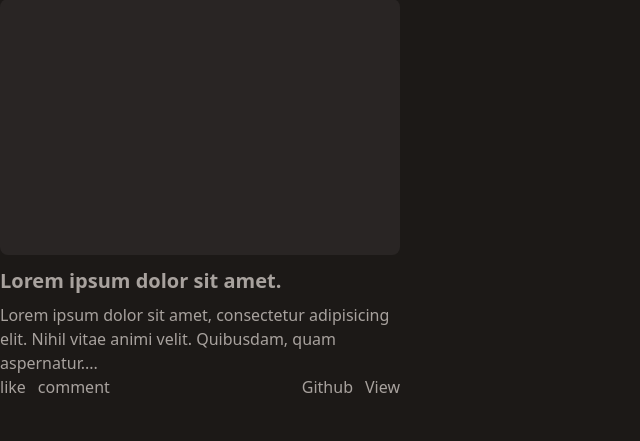
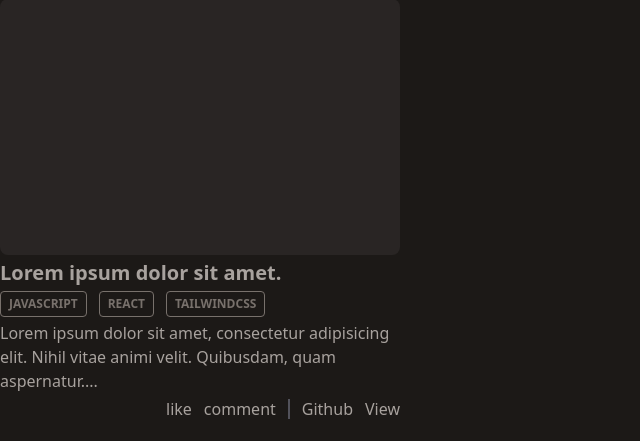
Before and after one commit to usmaarn/portfolio, a Flask app: page / in a window 1280 px wide. Shown: the part 1203-1644 px from the top of the page, without its empty margins (0-640 px from the left). Before the commit the page ends 1596 px from the top, so only its background shows below. Run offline with Flask 3, Linux system fonts and the light colour scheme.

Commit message:
2024-03-27 09:30:36.120774 - 007e1ef0-196f-42b7-8e06-077d86d9bb62

```diff
--- a/portfolio/static/css/app.css
+++ b/portfolio/static/css/app.css
@@ -714,12 +714,32 @@ video {
   height: 16rem;
 }
 
+.h-5 {
+  height: 1.25rem;
+}
+
 .min-h-screen {
   min-height: 100vh;
 }
 
 .w-20 {
   width: 5rem;
+}
+
+.w-2 {
+  width: 0.5rem;
+}
+
+.w-1 {
+  width: 0.25rem;
+}
+
+.w-0 {
+  width: 0px;
+}
+
+.w-0\.5 {
+  width: 0.125rem;
 }
 
 .max-w-screen-xl {
@@ -736,6 +756,10 @@ video {
 
 .items-center {
   align-items: center;
+}
+
+.justify-end {
+  justify-content: flex-end;
 }
 
 .gap-10 {
@@ -756,8 +780,18 @@ video {
   margin-bottom: calc(0.75rem * var(--tw-space-y-reverse));
 }
 
+.space-y-1 > :not([hidden]) ~ :not([hidden]) {
+  --tw-space-y-reverse: 0;
+  margin-top: calc(0.25rem * calc(1 - var(--tw-space-y-reverse)));
+  margin-bottom: calc(0.25rem * var(--tw-space-y-reverse));
+}
+
 .rounded-lg {
   border-radius: 0.5rem;
+}
+
+.rounded {
+  border-radius: 0.25rem;
 }
 
 .border {
@@ -766,6 +800,10 @@ video {
 
 .border-b {
   border-bottom-width: 1px;
+}
+
+.border-r {
+  border-right-width: 1px;
 }
 
 .border-dashed {
@@ -782,6 +820,16 @@ video {
   border-color: rgb(63 63 70 / var(--tw-border-opacity));
 }
 
+.border-stone-700 {
+  --tw-border-opacity: 1;
+  border-color: rgb(68 64 60 / var(--tw-border-opacity));
+}
+
+.border-stone-600 {
+  --tw-border-opacity: 1;
+  border-color: rgb(87 83 78 / var(--tw-border-opacity));
+}
+
 .bg-green-500 {
   --tw-bg-opacity: 1;
   background-color: rgb(34 197 94 / var(--tw-bg-opacity));
@@ -795,6 +843,21 @@ video {
 .bg-stone-900 {
   --tw-bg-opacity: 1;
   background-color: rgb(28 25 23 / var(--tw-bg-opacity));
+}
+
+.bg-zinc-700 {
+  --tw-bg-opacity: 1;
+  background-color: rgb(63 63 70 / var(--tw-bg-opacity));
+}
+
+.bg-zinc-600 {
+  --tw-bg-opacity: 1;
+  background-color: rgb(82 82 91 / var(--tw-bg-opacity));
+}
+
+.bg-stone-700 {
+  --tw-bg-opacity: 1;
+  background-color: rgb(68 64 60 / var(--tw-bg-opacity));
 }
 
 .p-2 {
@@ -813,6 +876,16 @@ video {
 .py-2 {
   padding-top: 0.5rem;
   padding-bottom: 0.5rem;
+}
+
+.px-2 {
+  padding-left: 0.5rem;
+  padding-right: 0.5rem;
+}
+
+.py-1 {
+  padding-top: 0.25rem;
+  padding-bottom: 0.25rem;
 }
 
 .text-4xl {
@@ -835,6 +908,11 @@ video {
   line-height: 1.75rem;
 }
 
+.text-xs {
+  font-size: 0.75rem;
+  line-height: 1rem;
+}
+
 .font-bold {
   font-weight: 700;
 }
@@ -851,6 +929,14 @@ video {
   font-weight: 600;
 }
 
+.font-medium {
+  font-weight: 500;
+}
+
+.uppercase {
+  text-transform: uppercase;
+}
+
 .text-black {
   --tw-text-opacity: 1;
   color: rgb(0 0 0 / var(--tw-text-opacity));
@@ -864,6 +950,46 @@ video {
 .text-white {
   --tw-text-opacity: 1;
   color: rgb(255 255 255 / var(--tw-text-opacity));
+}
+
+.text-stone-300 {
+  --tw-text-opacity: 1;
+  color: rgb(214 211 209 / var(--tw-text-opacity));
+}
+
+.text-stone-500 {
+  --tw-text-opacity: 1;
+  color: rgb(120 113 108 / var(--tw-text-opacity));
+}
+
+.text-stone-400 {
+  --tw-text-opacity: 1;
+  color: rgb(168 162 158 / var(--tw-text-opacity));
+}
+
+.text-stone-900 {
+  --tw-text-opacity: 1;
+  color: rgb(28 25 23 / var(--tw-text-opacity));
+}
+
+.text-stone-700 {
+  --tw-text-opacity: 1;
+  color: rgb(68 64 60 / var(--tw-text-opacity));
+}
+
+.text-stone-600 {
+  --tw-text-opacity: 1;
+  color: rgb(87 83 78 / var(--tw-text-opacity));
+}
+
+.hover\:bg-stone-500:hover {
+  --tw-bg-opacity: 1;
+  background-color: rgb(120 113 108 / var(--tw-bg-opacity));
+}
+
+.hover\:text-stone-900:hover {
+  --tw-text-opacity: 1;
+  color: rgb(28 25 23 / var(--tw-text-opacity));
 }
 
 .hover\:underline:hover {
--- a/portfolio/templates/parts/home/projects.html
+++ b/portfolio/templates/parts/home/projects.html
@@ -2,20 +2,27 @@
     <h3 class="heading">Some Projects of mine</h3>
 
     <div class="grid md:grid-cols-2 lg:grid-cols-3 gap-10">
-        <div class="space-y-3">
+        <div class="space-y-1">
             <div class="h-64 bg-stone-800 rounded-lg"></div>
-            <div class="">
-                <h4 class="mb-2 text-xl font-bold ">
+            <div class="space-y-1">
+                <h4 class="text-xl font-bold ">
                     <a href="#" class="hover:underline">Lorem ipsum dolor sit amet.</a>
                 </h4>
-                <p class="">
+                <div class="flex items-center gap-3 uppercase font-medium text-xs">
+                    {% for skill in ['javascript', 'react', 'tailwindcss'] %}
+                    <a href="#"
+                        class="px-2 py-1 rounded border border-stone-500 text-stone-500 font-semibold hover:bg-stone-500 hover:text-stone-900">{{skill}}</a>
+                    {% endfor %}
+                </div>
+                <p class="mb-2">
                     Lorem ipsum dolor sit amet, consectetur adipisicing elit. Nihil vitae animi velit. Quibusdam, quam
                     aspernatur....
                 </p>
-                <div class="flex items-center gap-3 justif">
+                <div class="flex items-center gap-3 justify-end">
                     <button>like</button>
                     <button>comment</button>
-                    <a href="#" class="ml-auto">Github</a>
+                    <div class="w-0.5 h-5 bg-zinc-600"></div>
+                    <a href="#">Github</a>
                     <a href="#">View</a>
                 </div>
             </div>
```
